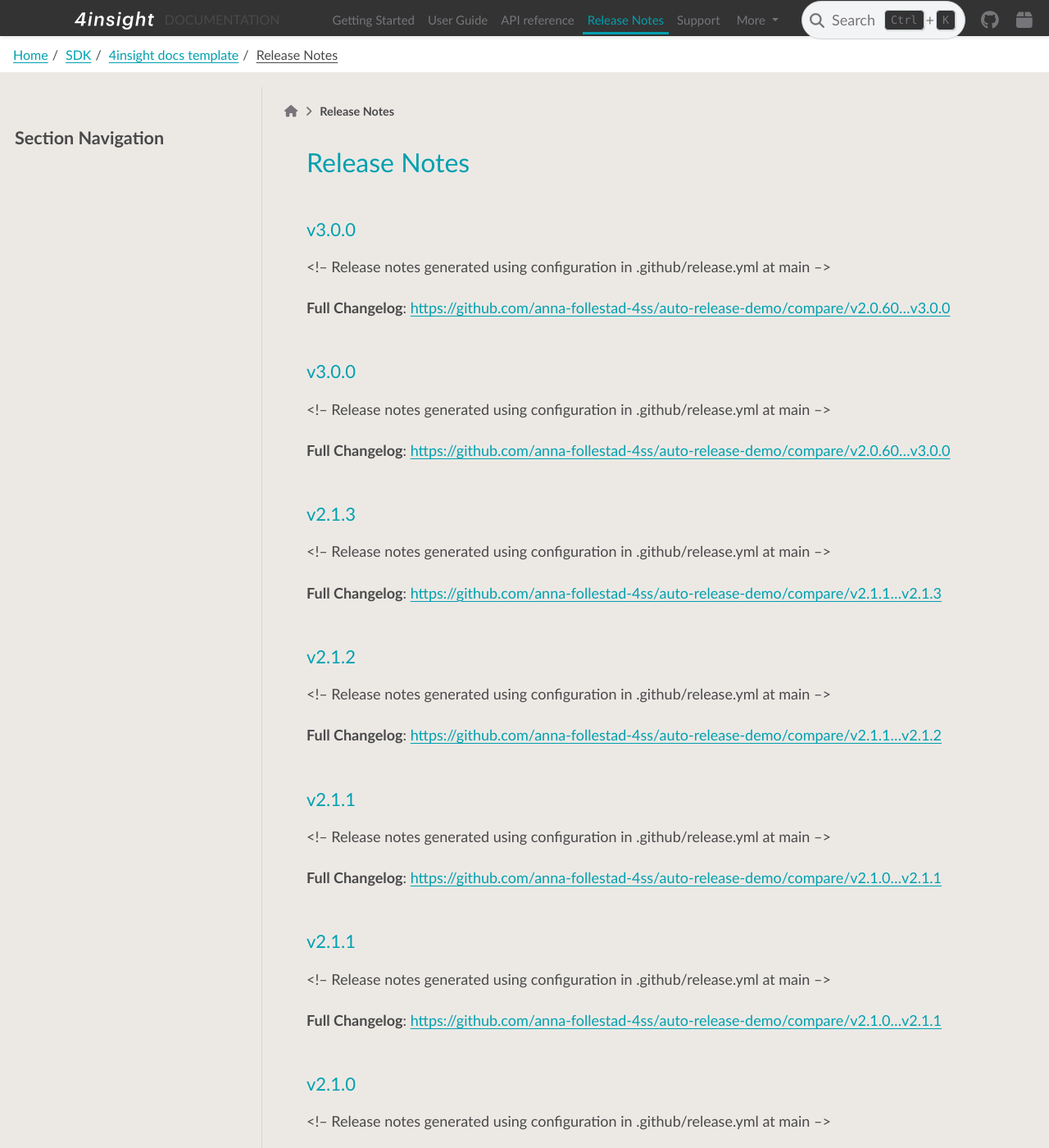
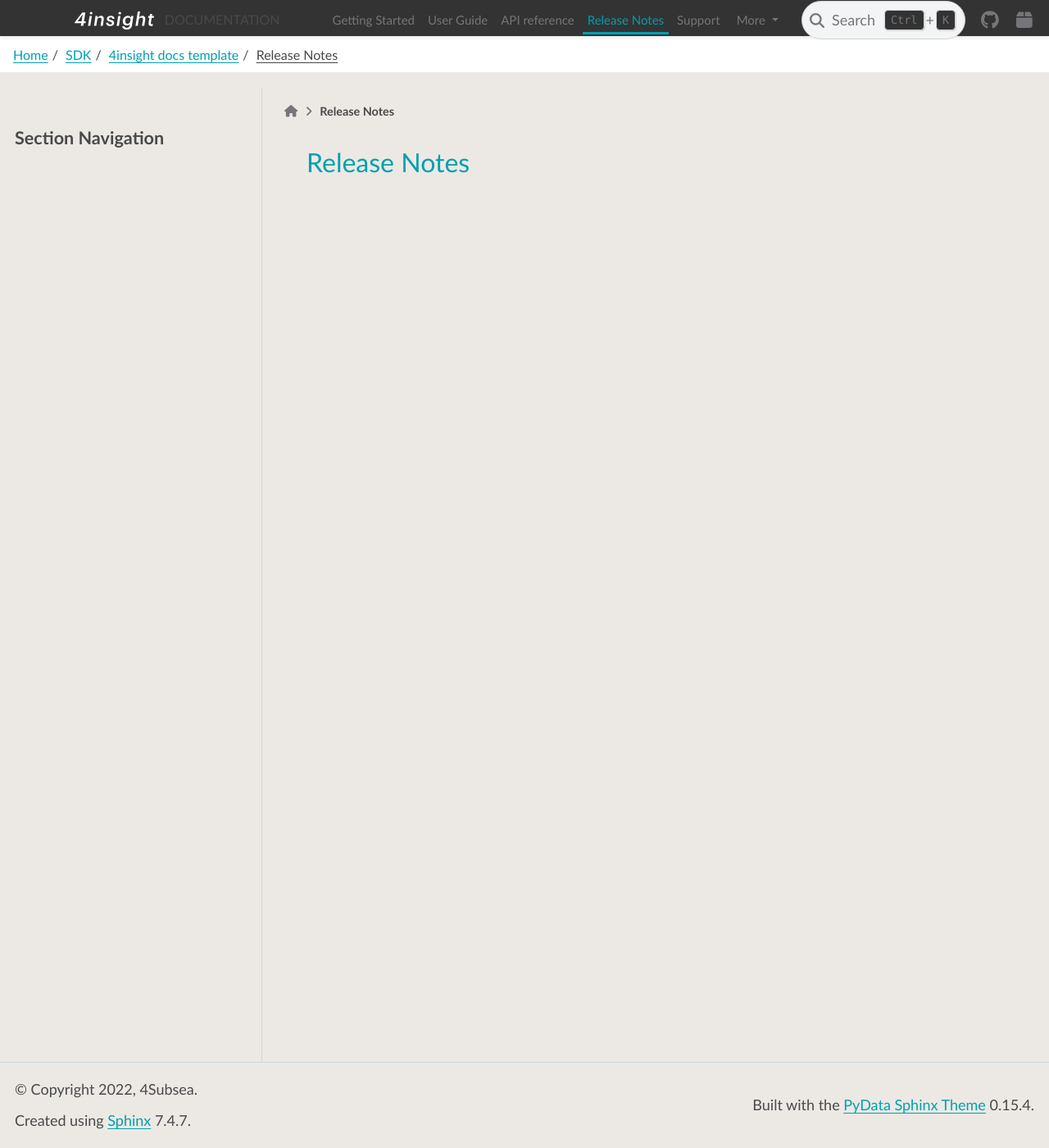
Before and after one commit to anna-follestad-4ss/auto-release-demo, a Sphinx documentation site: the page built from docs/release_notes.rst, in a window 1280 px wide and 1400 px high. Shown: the whole window at 82% size. Built offline with Sphinx 7.4.7 and the PyData theme 0.15.4, drawn with Linux system fonts in a browser that asks for light colours; some of the changed text lies outside the part shown.

Commit message:
Update release_notes.rst

```diff
--- a/docs/release_notes.rst
+++ b/docs/release_notes.rst
@@ -1,141 +1,2 @@
 Release Notes
 =============
-
-v3.0.0
-------------------------------
-
-<!-- Release notes generated using configuration in .github/release.yml at main -->
-
-
-
-**Full Changelog**: https://github.com/anna-follestad-4ss/auto-release-demo/compare/v2.0.60...v3.0.0
-
-
-v3.0.0
-------------------------------
-
-<!-- Release notes generated using configuration in .github/release.yml at main -->
-
-
-
-**Full Changelog**: https://github.com/anna-follestad-4ss/auto-release-demo/compare/v2.0.60...v3.0.0
-
-
-v2.1.3
-------------------------------
-
-<!-- Release notes generated using configuration in .github/release.yml at main -->
-
-
-
-**Full Changelog**: https://github.com/anna-follestad-4ss/auto-release-demo/compare/v2.1.1...v2.1.3
-
-
-v2.1.2
-------------------------------
-
-<!-- Release notes generated using configuration in .github/release.yml at main -->
-
-
-
-**Full Changelog**: https://github.com/anna-follestad-4ss/auto-release-demo/compare/v2.1.1...v2.1.2
-
-
-v2.1.1
-------------------------------
-
-<!-- Release notes generated using configuration in .github/release.yml at main -->
-
-
-
-**Full Changelog**: https://github.com/anna-follestad-4ss/auto-release-demo/compare/v2.1.0...v2.1.1
-
-
-v2.1.1
-------------------------------
-
-<!-- Release notes generated using configuration in .github/release.yml at main -->
-
-
-
-**Full Changelog**: https://github.com/anna-follestad-4ss/auto-release-demo/compare/v2.1.0...v2.1.1
-
-
-v2.1.0
-------------------------------
-
-<!-- Release notes generated using configuration in .github/release.yml at main -->
-
-
-
-**Full Changelog**: https://github.com/anna-follestad-4ss/auto-release-demo/compare/v2.0.60...v2.1.0
-
-
-v3.0.0
-------------------------------
-
-<!-- Release notes generated using configuration in .github/release.yml at main -->
-
-
-
-**Full Changelog**: https://github.com/anna-follestad-4ss/auto-release-demo/compare/v2.0.60...v3.0.0
-
-
-v3.0.0
-------------------------------
-
-<!-- Release notes generated using configuration in .github/release.yml at main -->
-
-
-
-**Full Changelog**: https://github.com/anna-follestad-4ss/auto-release-demo/compare/v2.0.60...v3.0.0
-
-
-v2.1.3
-------------------------------
-
-<!-- Release notes generated using configuration in .github/release.yml at main -->
-
-
-
-**Full Changelog**: https://github.com/anna-follestad-4ss/auto-release-demo/compare/v2.1.1...v2.1.3
-
-
-v2.1.2
-------------------------------
-
-<!-- Release notes generated using configuration in .github/release.yml at main -->
-
-
-
-**Full Changelog**: https://github.com/anna-follestad-4ss/auto-release-demo/compare/v2.1.1...v2.1.2
-
-
-v2.1.1
-------------------------------
-
-<!-- Release notes generated using configuration in .github/release.yml at main -->
-
-
-
-**Full Changelog**: https://github.com/anna-follestad-4ss/auto-release-demo/compare/v2.1.0...v2.1.1
-
-
-v2.1.1
-------------------------------
-
-<!-- Release notes generated using configuration in .github/release.yml at main -->
-
-
-
-**Full Changelog**: https://github.com/anna-follestad-4ss/auto-release-demo/compare/v2.1.0...v2.1.1
-
-
-v2.1.0
-------------------------------
-
-<!-- Release notes generated using configuration in .github/release.yml at main -->
-
-
-
-**Full Changelog**: https://github.com/anna-follestad-4ss/auto-release-demo/compare/v2.0.60...v2.1.0
```
